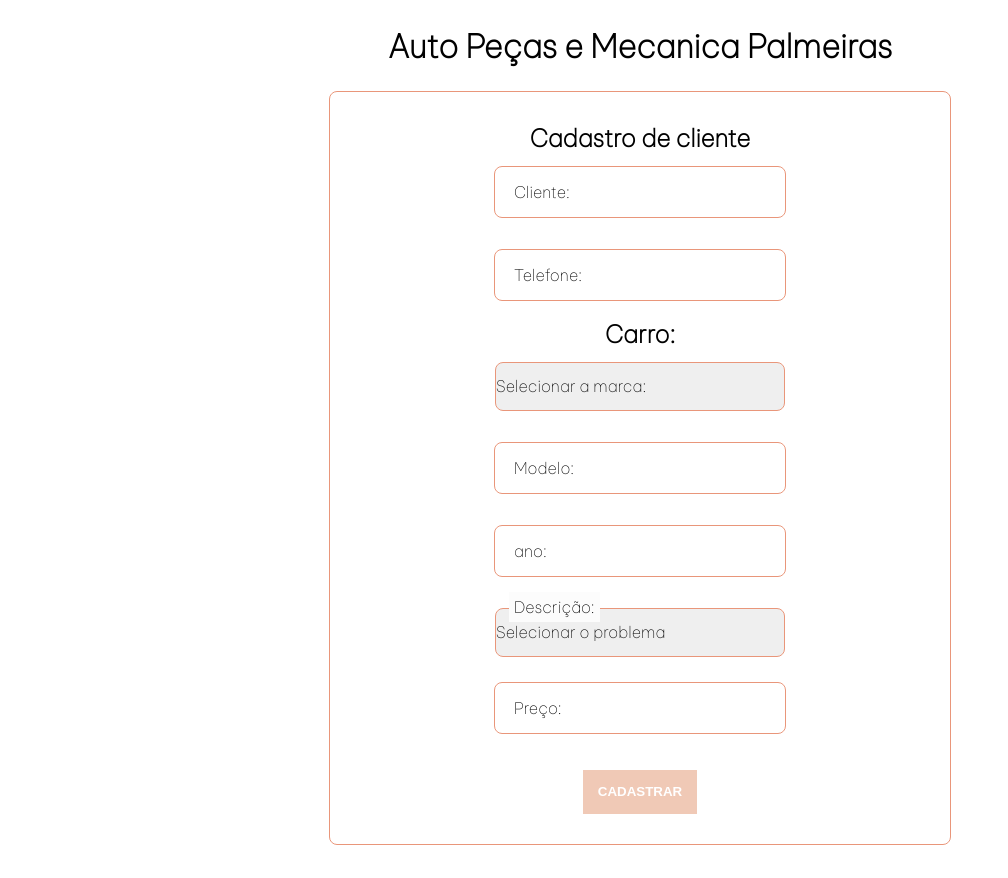
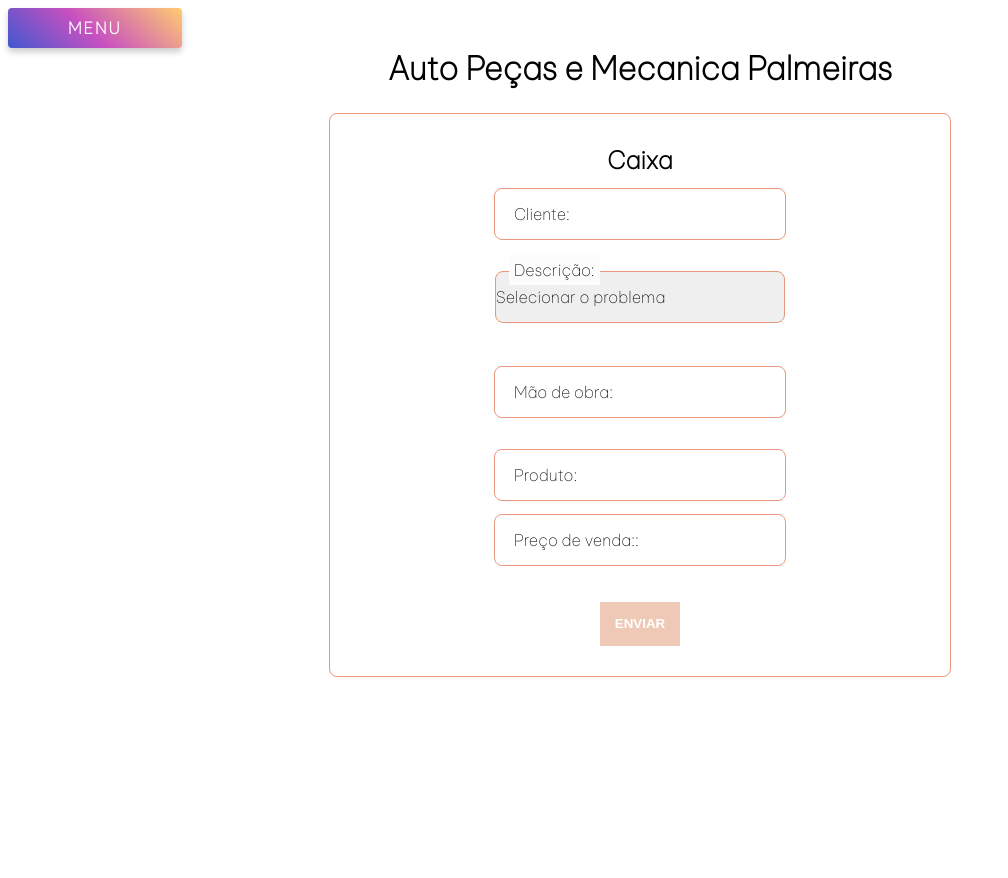
Before and after one commit to Ingrid-end/PDV, a PHP site: page / in a window 1280 px wide. Shown: the whole page, without its empty margins (0-1008 px from the left). After the commit the page ends 677 px from the top, so only its background shows below. Run offline with PHP 8.4, Linux system fonts and the light colour scheme; data that the repository does not hold is empty.

Commit message:
arrumando
Logica

```diff
--- a/BANCO/conexao.php
+++ b/BANCO/conexao.php
@@ -15,35 +15,64 @@
 //     echo "<p style='color: red'>Não conectado ao banco de dados...</p>";
 // }
 
+                                            // CLIENTE
 
-if(isset($_POST['cadastro']))
+if(isset($_POST['enviar_cadastro']))
 {
+
     $cliente = $_POST['cliente'];
     $telefone = $_POST['telefone'];
     $carro = $_POST['carro'];
     $modelo = $_POST['modelo'];
     $ano = $_POST['ano'];
-    $problema = $_POST['problema'];
-    $preco_cadastro = $_POST['preco_cadastro'];
 
-    $cadastro_bd = mysqli_query($conexao, "INSERT INTO cadastro(cliente,telefone,marca,modelo,ano, descricao,preco)
-    VALUES ('$cliente', '$telefone','$carro','$modelo', '$ano', '$problema', '$preco_cadastro')");
+
+
+    $result_cliente = mysqli_query($conexao, "INSERT INTO cadastro(cliente,telefone,carro,modelo,ano)
+    VALUES ('$cliente','$telefone','$carro','$modelo','$ano')");
+
 }
+
+if(!empty($_GET['search']))
+{
+    $data_cliente = $_GET['search'];
+    $sql_cadastro = "SELECT * FROM cadastro WHERE id LIKE '%$data_cliente%' or cliente LIKE '%$data_cliente%' or modelo LIKE '%$data_cliente%' or carro LIKE '%$data_cliente%' ORDER BY id DESC";
+}
+else
+{
+    $sql_cadastro = "SELECT * FROM cadastro ORDER BY id DESC";
+}
+$resultado_cadastro = $conexao->query($sql_cadastro);
+
+
+
+
+
+
+
 
 if(isset($_POST['enviar_entrada_estoque']))
 {
+
     $produto = $_POST['produto'];
     $quantidade = $_POST['quantidade'];
     $condicao = $_POST['condicao'];
     $garantia = $_POST['garantia'];
     $marca = $_POST['marca'];
     $preco_de_compra = $_POST['preco_de_compra'];
-    $preco_de_venda = $_POST['preco_de_venda'];
-    $lucro = $_POST['lucro'];
 
-    $result = mysqli_query($conexao, "INSERT INTO entrada_estoque(produto,quantidade,condicao,garantia,marca, preco_de_compra,preco_de_venda, lucro)
-    VALUES ('$produto', '$quantidade','$condicao','$garantia', '$marca', '$preco_de_compra', '$preco_de_venda', '$lucro')");
+
+
+    $result = mysqli_query($conexao, "INSERT INTO entrada_estoque(produto,quantidade,condicao,garantia,marca,preco_de_compra)
+    VALUES ('$produto','$quantidade','$condicao','$garantia','$marca','$preco_de_compra')");
+
+    // header('Location: index.php');
 }
+
+
+
+
+                                            //PESQUISA
 if(!empty($_GET['search']))
 {
     $data = $_GET['search'];
@@ -58,9 +87,8 @@ else
 // $sql = "SELECT * FROM  entrada_estoque ORDER BY id DESC";
 
 $resultado_entrada_estoque = $conexao -> query($sql);
-
 // print_r($resultado);
 
-
+// $resultado_cadastro = $conexao -> query($sql);
 
 ?>
--- a/CSS/estilo.css
+++ b/CSS/estilo.css
@@ -29,7 +29,7 @@ border-radius: .5rem;
   cursor: pointer;
   font-weight: 700;
 }
-.a_estoque{
+/* .a_estoque{
 background-color: var(--cor-botao-estoque);
 padding: 1%;
 font-family: var(--font-letras);
@@ -42,7 +42,7 @@ margin-bottom: -16%;
 
 .a_estoque:hover{
 background-color: var(--cor-botao-estoque-hover);
-}
+} */
 
 .botao_caixa:hover{
 background-color: var(--cor-botao-hover);
@@ -343,12 +343,7 @@ line-height: normal;
 z-index: 3;
 width: 10%;
 }
-/* .tamanho_headertabela{
-width: %;
-}
-.pequeno_headertabela{
-width: 5%;
-} */
+
 ::-webkit-scrollbar{
 width:0px;
 height: 0px
--- /dev/null
+++ b/CSS/menu.css
@@ -0,0 +1,119 @@
+
+.table_center{
+  display:table-cell;
+  vertical-align: middle;
+}
+.drop-down{
+    display: inline-block;
+    position: relative;
+}
+
+.drop-down__button{
+  background-color: #4158D0;
+  background-image: linear-gradient(43deg, #4158D0 0%, #C850C0 46%, #FFCC70 100%);
+    display: inline-block;
+  line-height: 40px;
+  padding: 0 60px;
+  font-family: var(--font-letras);
+  text-align: left;
+  border-radius: 4px;
+  box-shadow: var(--sombra);
+  cursor: pointer;
+}
+
+.drop-down__name {
+    font-size: 1rem;
+    font-family: var(--font-letras);
+    text-transform: uppercase;
+    color: #fff;
+    font-weight: 800;
+    letter-spacing: 2px;
+}
+
+.drop-down__menu-box {
+    position: absolute;
+    width: 150%;
+    left: 0;
+    background-color: #fff;
+    border-radius: 4px;
+    box-shadow: 0px 3px 6px 0px rgba(0,0,0,0.2);
+    transition: all 0.3s;
+    -webkit-transition: all 0.3s;
+    -moz-transition: all 0.3s;
+    -ms-transition: all 0.3s;
+    -o-transition: all 0.3s;
+    visibility: hidden;
+    opacity: 0;
+    margin-top: 5px;
+    z-index: 5;
+}
+
+.drop-down__menu {
+    margin: 0;
+    padding: 0 13px;
+    list-style: none;
+
+}
+.drop-down__menu-box:before{
+  content:'';
+  background-color: transparent;
+  border-right: 8px solid transparent;
+  position: absolute;
+  border-left: 8px solid transparent;
+  border-bottom: 8px solid #fff;
+  border-top: 8px solid transparent;
+  top: -15px;
+  right: 18px;
+
+}
+
+.drop-down__menu-box:after{
+  content:'';
+  background-color: transparent;
+}
+
+.drop-down__item {
+    padding: 13px 0;
+    cursor: pointer;
+    position: relative;
+    border-bottom: 1px solid var(--cor-botao);
+    z-index: 5;
+}
+
+ a{
+  text-decoration: none;
+  text-decoration-line: none;
+  font-size: 1rem;
+  font-family: var(--font-letras);
+  font-weight: 700;
+  text-align: left;
+  color: var(--cor-botao-hover);
+  z-index: 5;
+}
+
+/* .drop-down__item:last-of-type{
+  border-bottom: 0;
+} */
+
+
+.drop-down--active .drop-down__menu-box{
+visibility: visible;
+opacity: 1;
+  margin-top: 15px;
+}
+
+.drop-down__item:before{
+  content:'';
+  position: absolute;
+width: 3px;
+height: 28px;
+background-color: var(--cor-botao);
+left: -13px;
+top: 50%;
+transform: translateY(-50%);
+  display:none;
+}
+
+.drop-down__item:hover:before{
+  display:block;
+}
--- a/CSS/pesquisa.css
+++ b/CSS/pesquisa.css
@@ -5,7 +5,7 @@
     justify-content: center;
     /* gap: .1%; */
     }
-#pesquisa {
+.pesquisa {
     width: 30vw;
     opacity: 1;
     padding-left: 20px;
@@ -18,13 +18,12 @@
     font-weight: 700;
     /* transition: cubic-bezier(0.23, 1, 0.320, 1) 1s; */
 }
-#pesquisa:focus {
+.pesquisa:focus {
     border-color: var(--cor-botao-hover);
     border-style: solid;
     opacity: 1;
     outline: none !important;
 }
-
 
  .botao_pesquisa {
     width: 3%;
--- a/CSS/variaveis.css
+++ b/CSS/variaveis.css
@@ -15,6 +15,9 @@ html{
    --cor-opcao: #ffe0b5;
    --cor-opcao2: #ffd191;
 
+   --sombra:0px 4px 6px 0px rgba(0,0,0,0.2);
+   --da-pra-usar:#f0c9b688;
+
    /* Tabela */
 
    /* Cor do  corpo da tabela */
--- a/INCLUDE/head.php
+++ b/INCLUDE/head.php
@@ -9,6 +9,8 @@
     <link rel="stylesheet" type="text/css" href="CSS/estilo.css">
      <!-- FOLHA DE PESQUISA -->
      <link rel="stylesheet" type="text/css" href="CSS/pesquisa.css">
+<!-- FOLHA DO MENU -->
+<link rel="stylesheet" type="text/css" href="CSS/menu.css">
 
 
       <!-- icone na janela -->
@@ -20,3 +22,7 @@
     <link rel="preconnect" href="https://fonts.gstatic.com" crossorigin>
     <link href="https://fonts.googleapis.com/css2?family=Be+Vietnam+Pro:wght@100&family=Open+Sans+Condensed:wght@300&family=Press+Start+2P&display=swap" rel="stylesheet">
 </head>
+
+<?php
+        include('INCLUDE/menu.php');
+        ?>
--- /dev/null
+++ b/INCLUDE/menu.php
@@ -0,0 +1,27 @@
+<div class="table_center">
+    <div class="drop-down">
+        <!-- NOME  -->
+       <div id="dropDown" class="drop-down__button">
+        <span class="drop-down__name">Menu</span>
+        </div>
+
+          <div class="drop-down__menu-box">
+            <ul class="drop-down__menu">
+            <a href="estoque.php"><li class="drop-down__item">Estoque</li></a>
+              <a href="entrada_estoque.php"><li class="drop-down__item"> Cadastrar Produtos</li></a>
+              <a href="estoque_cadastro.php"><li class="drop-down__item">Cadastro Clientes </li></a>
+              <a href="cadastro_cliente.php"><li class="drop-down__item"> Cadastrar Clientes</li></a>
+              <a href="servico_efeituado.php"><li class="drop-down__item">Serviços Efetuados</li></a>
+              <a href="index.php"> <li class="drop-down__item">Caixa</li> </a>
+            </ul>
+          </div>
+    </div>
+</div>
+<script src="https://cdnjs.cloudflare.com/ajax/libs/jquery/3.3.1/jquery.js"></script>
+<script>
+    $(document).ready(function(){
+  $('#dropDown').click(function(){
+    $('.drop-down').toggleClass('drop-down--active');
+  });
+});
+</script>
--- a/index.php
+++ b/index.php
@@ -1,4 +1,3 @@
-
 <!-- CAIXA -->
 <!DOCTYPE html>
 <?php
@@ -7,78 +6,28 @@ include("INCLUDE/head.php");
 
 //BD do software
 include("BANCO/conexao.php");
-
 ?>
 <html lang="pt-br">
     <body>
-
-
-        <br>
-
 
         <center>
         <h1 class="font_titulos tamanho_titulo">Auto Peças e Mecanica Palmeiras</h1>
 
         <div class="responsividade_dois">
         <div class="form_index">
+
             <!-- Formulario de entrada e saida de produtos ou mão de obra -->
-            <form method="POST"  action="index.php">
-
-
-
-                <h2 class="font_titulos">Cadastro de cliente</h2>
+            <form method="POST" action="entrada_estoque.php">
+            <h2 class="font_titulos">Caixa</h2>
 
             <div class="label-float">
-  			<input  type="text" name="cliente"  placeholder=" " >
+  			<input  type="text" name=" "  placeholder=" " >
  			 <label>Cliente: </label>
 			</div>
 
             <br>
 
             <div class="label-float">
-  			<input  type="text" onkeyup="mascara( this, mtel );" maxlength="15" name="telefone"  placeholder=" " >
- 			 <label>Telefone: </label>
-			</div>
-
-            <br>
-
-            <h2 class="font_titulos">Carro:</h2>
-
-            <div class="label-float">
-                <select class="tamanho_select"  name="carro"  id=" ">
-                    <option disabled=" " selected="selected" style="display: none;">Selecionar a marca:</option>
-                    <option class="opçao" id="desativar" >Volkswagen</option>
-                    <option class="opçao2" id="desativar">Toyota</option>
-                    <option class="opçao" id="desativar">Renault Nissan</option>
-                    <option class="opçao2" id="desativar">Hyundai-Kia</option>
-                    <option class="opçao" id="desativar">Honda</option>
-                    <option class="opçao2" id="desativar">Ford</option>
-                    <option class="opçao" id="desativar"> Peugeot</option>
-                    <option class="opçao2" id="desativar"> Fiat </option>
-                    <option class="opçao" id="desativar"> Audi </option>
-                </optgroup>
-                </select>
-            </div>
-
-            <br>
-
-            <div class="label-float">
-  			<input  type="text" name="modelo"  placeholder=" " >
- 			 <label>Modelo: </label>
-			</div>
-
-            <br>
-
-            <div class="label-float">
-  			<input  type="number" name="ano"  placeholder=" " >
- 			 <label>ano: </label>
-			</div>
-
-            <br>
-
-            <!-- <label class="label_select">Local:</label> -->
-                <!-- Selecionando o problema -->
-    <div class="label-float">
 
             <select class="tamanho_select" name="problema" required="required" id="shipping-method">
                 <option disabled=" " selected="selected" style="display: none;">Selecionar o problema</option>
@@ -110,35 +59,6 @@ include("BANCO/conexao.php");
                 <br>
                 <br>
                 <br>
-
-
-                <div class="label-float">
-  			        <input  type="number" name="preco_cadastro"  placeholder=" " >
- 			        <label>Preço: </label>
-			    </div>
-
-                <br>
-                <br>
-
-
-                <!-- enviar -->
-                <button class="botao_caixa" type="submit" name="cadastro" value="Solicitar">CADASTRAR</button>
-
-
-        </form>
-        </div>
-
-        <!-- <div class="form_index">
-
-            <form method="POST" action="caixa.php">
-                <p></p>
-                <h2 class="font_titulos">Caixa</h2>
-
-            <div class="label-float">
-  			<input  type="text" name="produto_caixa"  placeholder=" " >
- 			 <label>Produto: </label>
-			</div>
-
             <br>
 
             <div class="label-float">
@@ -149,20 +69,26 @@ include("BANCO/conexao.php");
             <br>
 
             <div class="label-float">
-  			<input  type="number" name="preco_caixa"  placeholder=" " >
- 			 <label>Preço: </label>
+  			<input  type="text" name="produto"  placeholder=" " >
+ 			 <label>Produto: </label>
+			</div>
+
+            <div class="label-float">
+  			<input  type="text" name="preço_de_venda"  placeholder=" " >
+ 			 <label>Preço de venda:: </label>
 			</div>
 
             <br>
             <br>
-
-            <input type="submit" value="ENVIAR" class="botao_caixa" >
+            <input type="submit" value="ENVIAR" name=" " class="botao_caixa" >
             </form>
         </div>
 
-         <a href="estoque.php" class="a_estoque">ESTOQUE</a>
 
-        </div> -->
+
+
+
+        </div>
         </center>
 
         <?php
```
Also changed, not shown: cadastro_cliente.php (added, +96 -0 lines), delete_cadastro.php (added, +24 -0 lines), editando_estoque.php (+1 -20 lines), entrada_estoque.php (+2 -18 lines), estoque.php (+2 -16 lines), estoque_cadastro.php (added, +133 -0 lines), servico_efeituado.php (added, +111 -0 lines).
